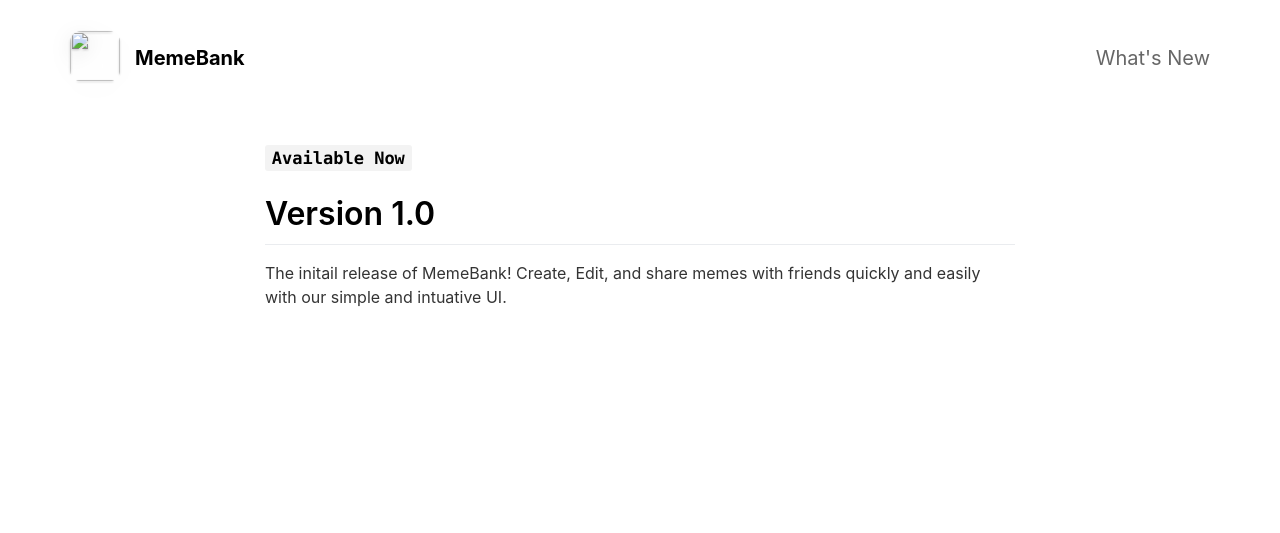
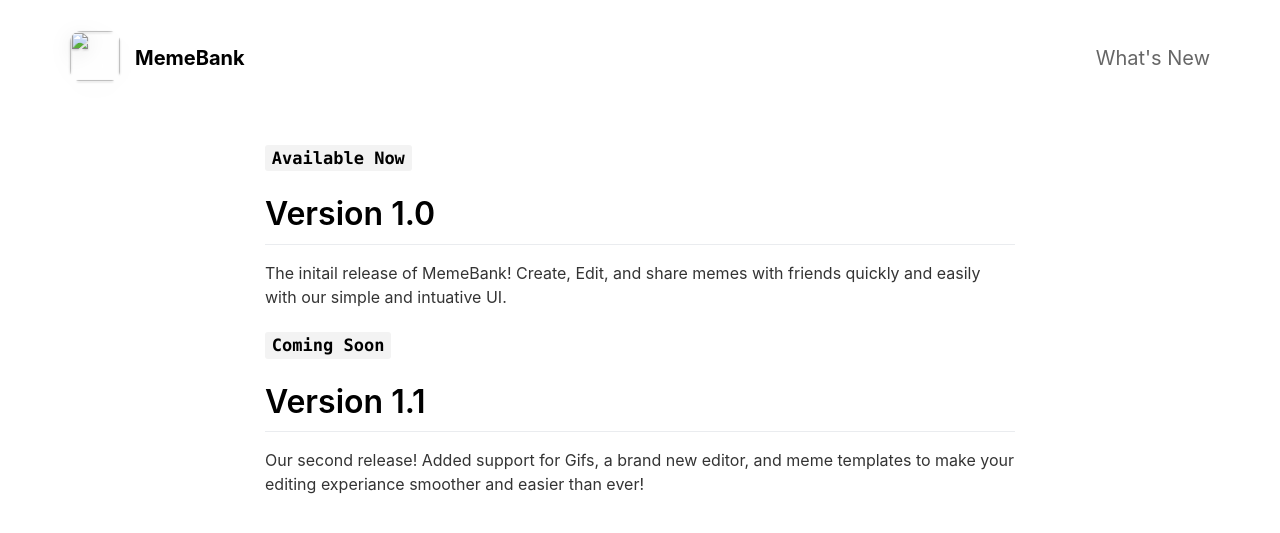
Before and after one commit to bfwalton/MemeBank-Website, a Jekyll site: the page built from _pages/changelog.md, in a window 1280 px wide. Shown: the top 533 px of the page. Built offline with Jekyll 4.4.1, drawn with Linux system fonts in a browser that asks for light colours; nearby versions of some CDN libraries.

Commit message:
release 2 updates

```diff
--- a/_config.yml
+++ b/_config.yml
@@ -40,7 +40,11 @@ features                                  :
     fontawesome_icon_name                 : magic
 
   - title                                 : Editing
-    description                           : Simple yet powerful editing experience
+    description                           : Add text, shapes, and draw with a and simple yet powerful editing experience
+    fontawesome_icon_name                 : magic
+
+  - title                                 : Templates
+    description                           : Create memes easily with build in templates
     fontawesome_icon_name                 : magic
 
   - title                                 : Save
--- a/_pages/changelog.md
+++ b/_pages/changelog.md
@@ -7,3 +7,7 @@ include_in_header: true
 ### `Available Now`
 # **Version 1.0**
 The initail release of MemeBank! Create, Edit, and share memes with friends quickly and easily with our simple and intuative UI.
+
+### `Coming Soon`
+# **Version 1.1**
+Our second release! Added support for Gifs, a brand new editor, and meme templates to make your editing experiance smoother and easier than ever!
```
